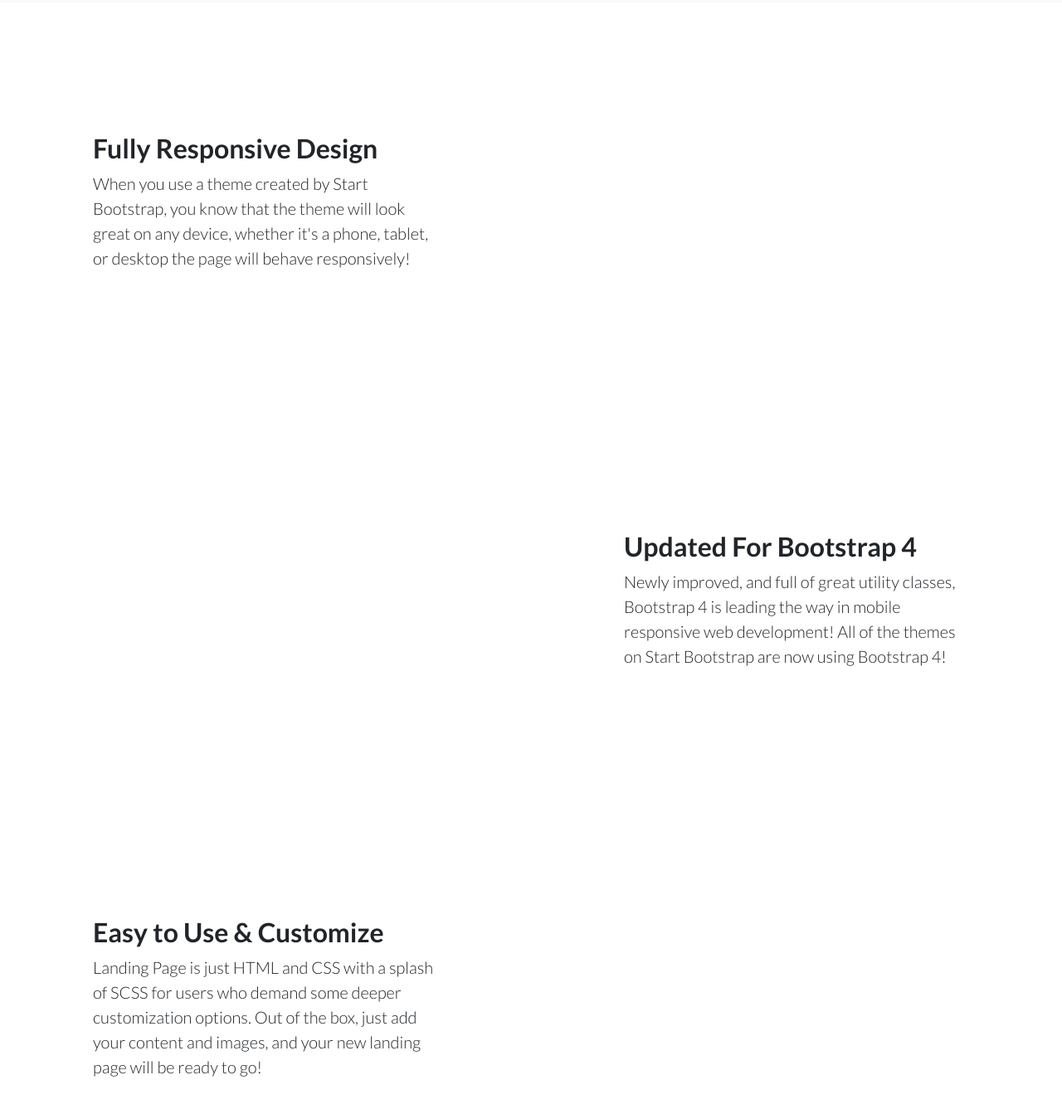
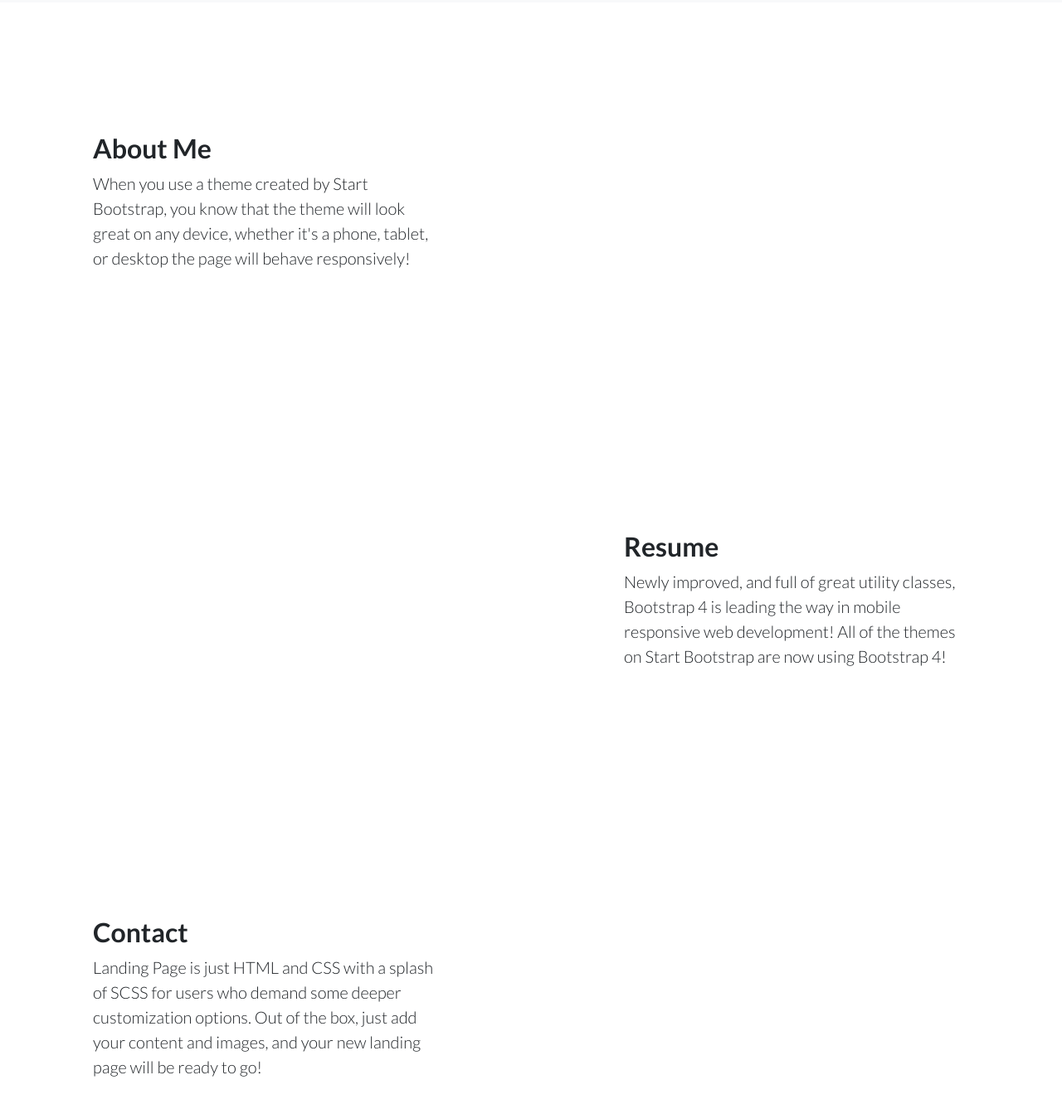
Before and after one commit to eadams2/eadams2.github.io, a website: page index.html in a window 1280 px wide. Shown: the part 995-2338 px from the top of the page at 83% size. Drawn offline with Linux system fonts and the light colour scheme.

Commit message:
Update index.html

```diff
--- a/index.html
+++ b/index.html
@@ -98,21 +98,21 @@
 
           <div class="col-lg-6 order-lg-2 text-white showcase-img" style="background-image: url('img/bg-showcase-1.jpg');"></div>
           <div class="col-lg-6 order-lg-1 my-auto showcase-text">
-            <h2>Fully Responsive Design</h2>
+            <h2>About Me</h2>
             <p class="lead mb-0">When you use a theme created by Start Bootstrap, you know that the theme will look great on any device, whether it's a phone, tablet, or desktop the page will behave responsively!</p>
           </div>
         </div>
         <div class="row no-gutters">
           <div class="col-lg-6 text-white showcase-img" style="background-image: url('img/bg-showcase-2.jpg');"></div>
           <div class="col-lg-6 my-auto showcase-text">
-            <h2>Updated For Bootstrap 4</h2>
+            <h2>Resume</h2>
             <p class="lead mb-0">Newly improved, and full of great utility classes, Bootstrap 4 is leading the way in mobile responsive web development! All of the themes on Start Bootstrap are now using Bootstrap 4!</p>
           </div>
         </div>
         <div class="row no-gutters">
           <div class="col-lg-6 order-lg-2 text-white showcase-img" style="background-image: url('img/bg-showcase-3.jpg');"></div>
           <div class="col-lg-6 order-lg-1 my-auto showcase-text">
-            <h2>Easy to Use &amp; Customize</h2>
+            <h2>Contact</h2>
             <p class="lead mb-0">Landing Page is just HTML and CSS with a splash of SCSS for users who demand some deeper customization options. Out of the box, just add your content and images, and your new landing page will be ready to go!</p>
           </div>
         </div>
```
